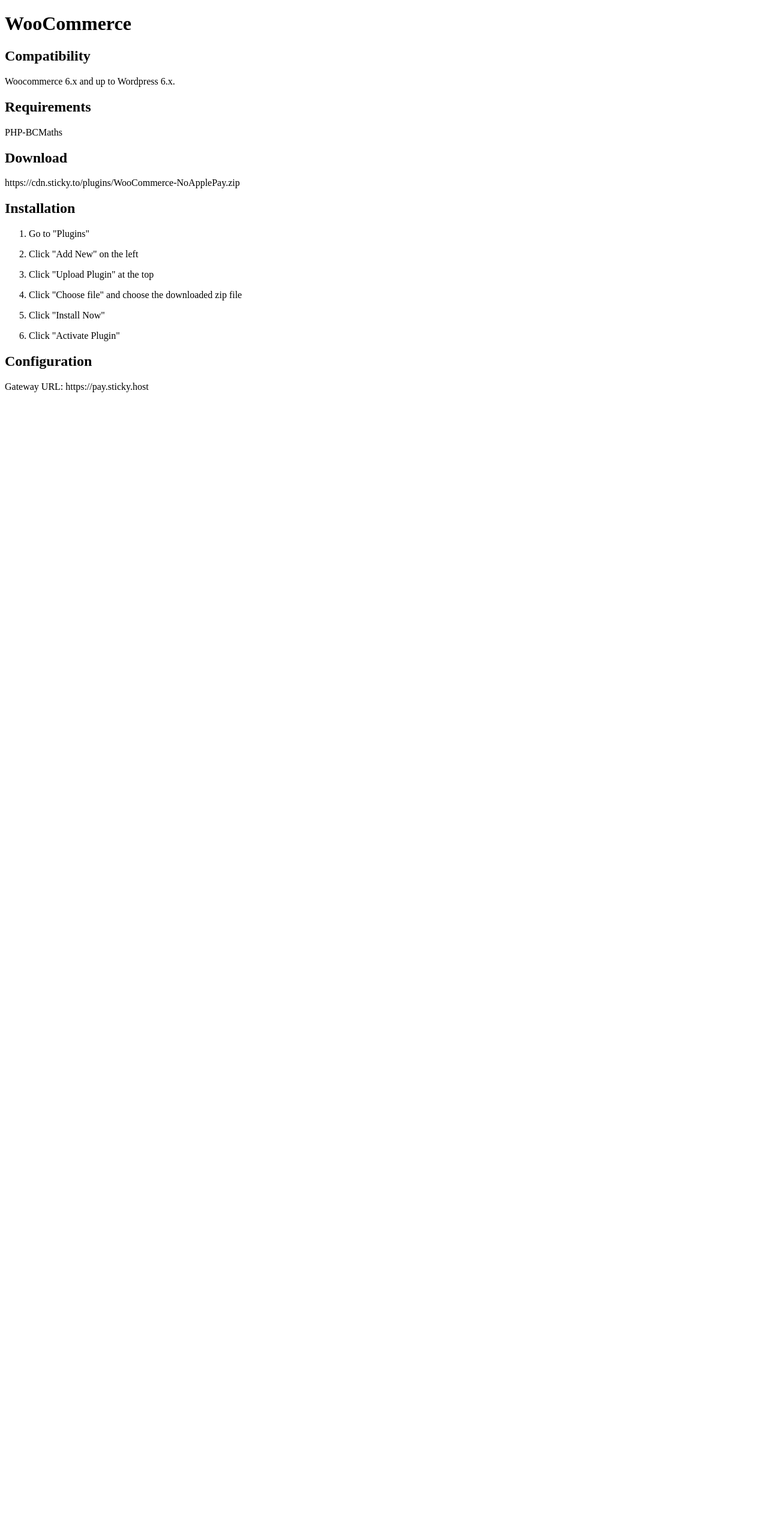
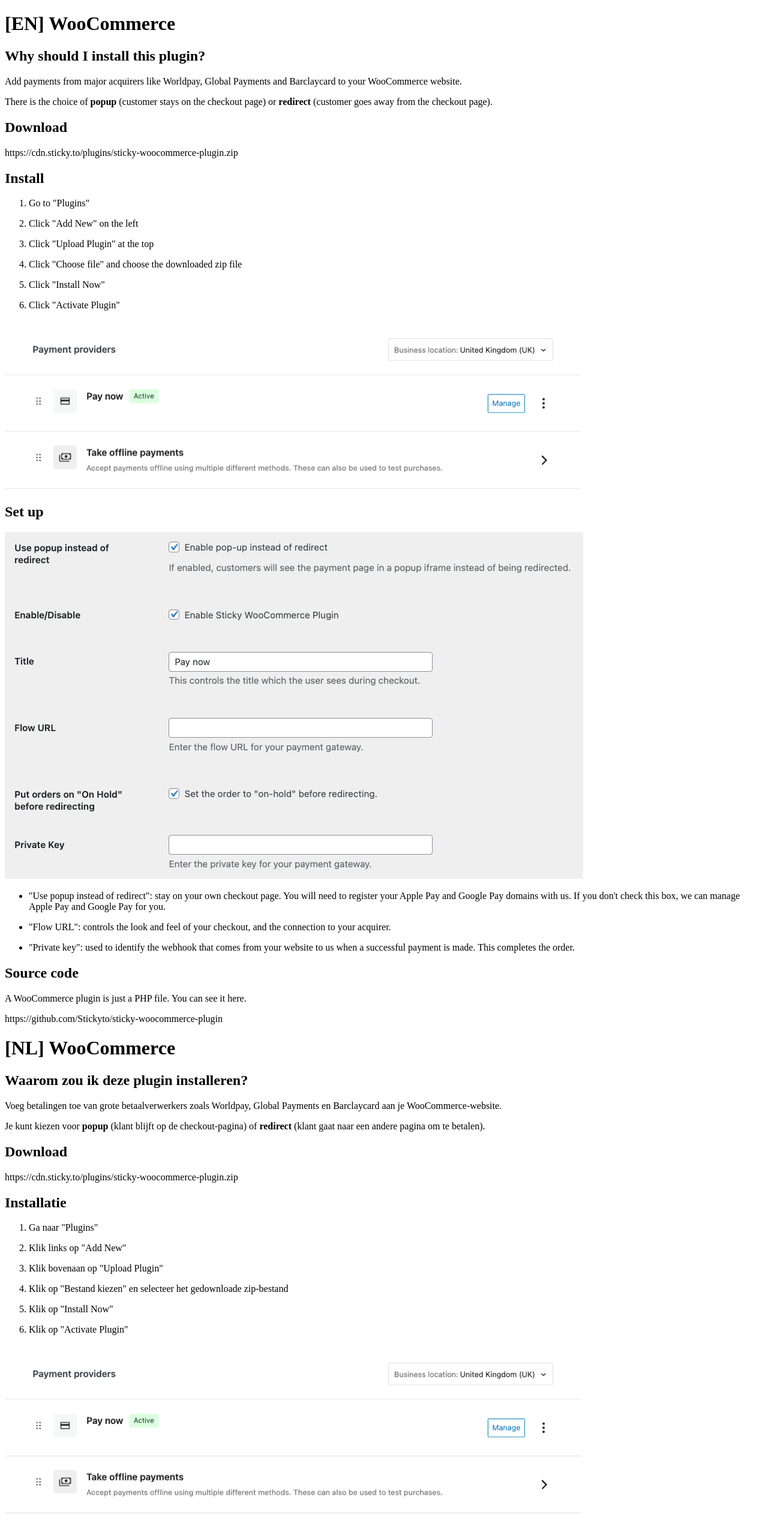
Before and after one commit to Stickyto/sticky-docs, a Next.js app in the folder src/: page /woocommerce in a window 1280 px wide. Shown: the top 2551 px of the page at 60% size. Before the commit the page ends 800 px from the top, so only its background shows below. Built offline with nearby package versions, Linux system fonts and the light colour scheme.

Commit message:
Document WooCommerce in English and Dutch.

```diff
--- a/src/pages/woocommerce.mdx
+++ b/src/pages/woocommerce.mdx
@@ -1,17 +1,16 @@
-# WooCommerce
+# [EN] WooCommerce
 
-## Compatibility
-Woocommerce 6.x and up to Wordpress 6.x.
+## Why should I install this plugin?
 
-## Requirements
+Add payments from major acquirers like Worldpay, Global Payments and Barclaycard to your WooCommerce website.
 
-PHP-BCMaths
+There is the choice of **popup** (customer stays on the checkout page) or **redirect** (customer goes away from the checkout page).
 
 ## Download
 
-https://cdn.sticky.to/plugins/WooCommerce-NoApplePay.zip
+https://cdn.sticky.to/plugins/sticky-woocommerce-plugin.zip
 
-## Installation
+## Install
 
 1. Go to "Plugins"
 
@@ -25,6 +24,64 @@
 
 6. Click "Activate Plugin"
 
-## Configuration
+![](/plugin-woocommerce-in-list.png)
 
-Gateway URL: https://pay.sticky.host
+## Set up
+
+![](/plugin-woocommerce-settings.png)
+
+ - "Use popup instead of redirect": stay on your own checkout page. You will need to register your Apple Pay and Google Pay domains with us. If you don't check this box, we can manage Apple Pay and Google Pay for you.
+
+ - "Flow URL": controls the look and feel of your checkout, and the connection to your acquirer.
+
+ - "Private key": used to identify the webhook that comes from your website to us when a successful payment is made. This completes the order.
+
+## Source code
+
+A WooCommerce plugin is just a PHP file. You can see it here.
+
+https://github.com/Stickyto/sticky-woocommerce-plugin
+
+# [NL] WooCommerce
+
+## Waarom zou ik deze plugin installeren?
+
+Voeg betalingen toe van grote betaalverwerkers zoals Worldpay, Global Payments en Barclaycard aan je WooCommerce-website.
+
+Je kunt kiezen voor **popup** (klant blijft op de checkout-pagina) of **redirect** (klant gaat naar een andere pagina om te betalen).
+
+## Download
+
+https://cdn.sticky.to/plugins/sticky-woocommerce-plugin.zip
+
+## Installatie
+
+1. Ga naar "Plugins"
+
+2. Klik links op "Add New"
+
+3. Klik bovenaan op "Upload Plugin"
+
+4. Klik op "Bestand kiezen" en selecteer het gedownloade zip-bestand
+
+5. Klik op "Install Now"
+
+6. Klik op "Activate Plugin"
+
+![](/plugin-woocommerce-in-list.png)
+
+## Instellen
+
+![](/plugin-woocommerce-settings.png)
+
+ - "Gebruik popup in plaats van redirect": blijf op je eigen checkout-pagina. Je moet dan je Apple Pay en Google Pay domeinen bij ons registreren. Als je dit niet aanvinkt, dan regelen wij Apple Pay en Google Pay voor je.
+
+ - "Flow URL": bepaalt hoe je checkout eruitziet en verbindt je met de juiste betaalverwerker.
+
+ - "Private key": wordt gebruikt om het webhook-verzoek te herkennen dat van jouw website naar ons komt na een succesvolle betaling. Dit maakt de bestelling af.
+
+## Broncode
+
+Een WooCommerce-plugin is gewoon een PHP-bestand. Je kunt het hier bekijken:
+
+https://github.com/Stickyto/sticky-woocommerce-plugin
```
Also changed, not shown: src/public/plugin-woocommerce-in-list.png (added), src/public/plugin-woocommerce-settings.png (added).
